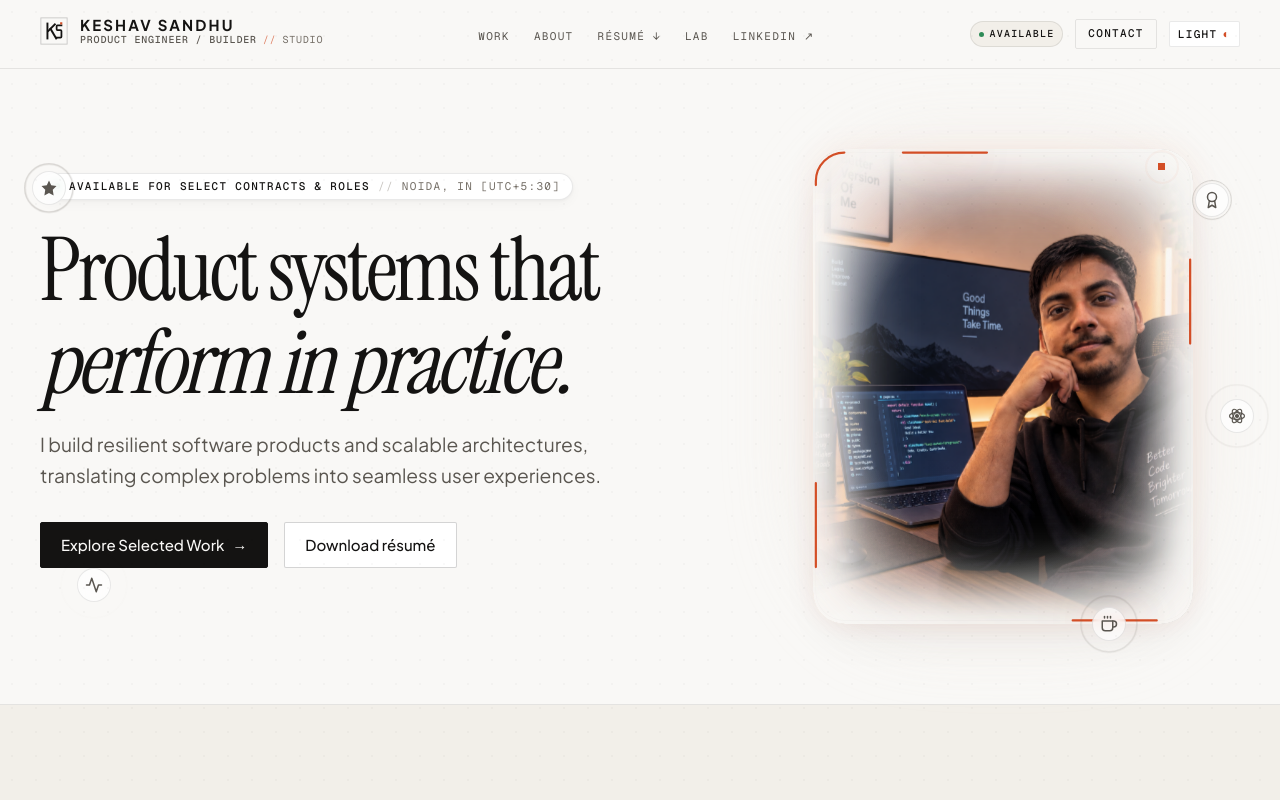
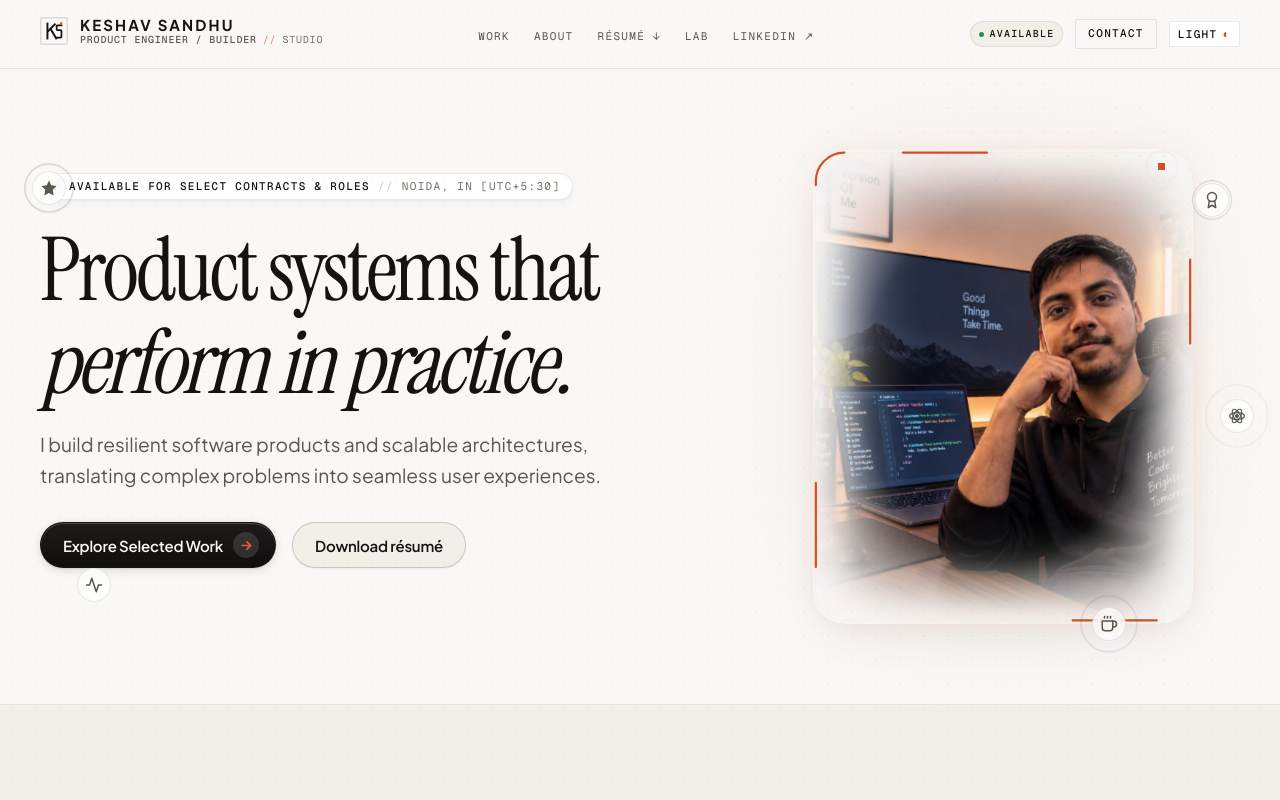
Before and after one commit to keshav-star/keshav-sandhu-portfolio, a Next.js app: page / in a window 1280 px wide. Shown: the top 800 px of the page. Built offline with nearby package versions, Linux system fonts and the light colour scheme; no server answers.

Commit message:
feat: enhance StudioButton component with shimmer effects, animations, and custom icons

```diff
--- a/src/components/ui/StudioButton.module.css
+++ b/src/components/ui/StudioButton.module.css
@@ -1,96 +1,320 @@
 .button {
+  position: relative;
   display: inline-flex;
   align-items: center;
   justify-content: center;
-  gap: var(--space-2);
+  gap: 10px;
   font-family: var(--font-sans);
-  font-weight: 500;
+  font-weight: 550;
   text-decoration: none;
   cursor: pointer;
-  border-radius: var(--radius-xs);
-  transition: background-color var(--duration-fast) var(--ease-mechanical),
-              border-color var(--duration-fast) var(--ease-mechanical),
-              color var(--duration-fast) var(--ease-mechanical),
-              transform var(--duration-fast) var(--ease-mechanical);
+  border-radius: var(--radius-full);
   user-select: none;
   border: 1px solid transparent;
+  white-space: nowrap;
+  overflow: hidden;
+  transition: transform var(--duration-fast) var(--ease-mechanical),
+              box-shadow var(--duration-normal) var(--ease-mechanical),
+              border-color var(--duration-fast) var(--ease-mechanical),
+              background var(--duration-fast) var(--ease-mechanical),
+              color var(--duration-fast) var(--ease-mechanical);
+  -webkit-font-smoothing: antialiased;
 }
 
 .button:active {
-  transform: scale(0.985);
+  transform: translateY(1px) scale(0.985);
 }
 
-.arrow {
-  display: inline-block;
-  font-family: var(--font-mono);
-  font-weight: 400;
-  transition: transform var(--duration-fast) var(--ease-mechanical);
+.button:focus-visible {
+  outline: none;
+  box-shadow: 0 0 0 2px var(--bg-canvas), 0 0 0 4px var(--color-accent);
 }
 
-.button:hover .arrow {
+/* LABEL */
+.label {
+  position: relative;
+  z-index: 2;
+  display: inline-block;
+  line-height: 1;
+}
+
+/* SHIMMER SPECULAR SHEEN */
+.shimmerEffect {
+  position: absolute;
+  inset: 0;
+  border-radius: inherit;
+  overflow: hidden;
+  pointer-events: none;
+  z-index: 1;
+}
+
+.shimmerEffect::after {
+  content: "";
+  position: absolute;
+  top: -50%;
+  left: -80%;
+  width: 50%;
+  height: 200%;
+  background: linear-gradient(
+    90deg,
+    transparent 0%,
+    rgba(255, 255, 255, 0.5) 50%,
+    transparent 100%
+  );
+  transform: rotate(25deg);
+  opacity: 0;
+  transition: transform 0.8s var(--ease-mechanical), opacity 0.4s ease;
+}
+
+.button:hover .shimmerEffect::after {
+  opacity: 1;
+  transform: translateX(480%) rotate(25deg);
+}
+
+/* ARROW & ICON DISC */
+.arrowDisc {
+  display: inline-flex;
+  align-items: center;
+  justify-content: center;
+  width: 26px;
+  height: 26px;
+  border-radius: var(--radius-full);
+  position: relative;
+  z-index: 2;
+  flex-shrink: 0;
+  transition: transform 220ms var(--ease-mechanical),
+              background-color 220ms var(--ease-mechanical),
+              color 220ms var(--ease-mechanical),
+              box-shadow 220ms var(--ease-mechanical);
+}
+
+.arrowSvg {
+  display: block;
+  transition: transform 220ms var(--ease-mechanical);
+}
+
+.button:hover .arrowDisc {
   transform: translateX(3px);
+}
+
+.button:hover .arrowSvg {
+  transform: translateX(1px);
+}
+
+/* INDICATOR DOT */
+.indicatorDot {
+  position: relative;
+  display: inline-flex;
+  align-items: center;
+  justify-content: center;
+  width: 8px;
+  height: 8px;
+  margin-right: -2px;
+  z-index: 2;
+}
+
+.indicatorDot::before {
+  content: "";
+  width: 6px;
+  height: 6px;
+  border-radius: 50%;
+  background-color: var(--color-accent);
+}
+
+.indicatorPulse {
+  position: absolute;
+  width: 100%;
+  height: 100%;
+  border-radius: 50%;
+  background-color: var(--color-accent);
+  opacity: 0.6;
+  animation: indicatorPing 2s cubic-bezier(0, 0, 0.2, 1) infinite;
+}
+
+@keyframes indicatorPing {
+  0% {
+    transform: scale(1);
+    opacity: 0.8;
+  }
+  75%, 100% {
+    transform: scale(2.4);
+    opacity: 0;
+  }
 }
 
 /* SIZES */
 .sm {
-  padding: 6px 12px;
+  padding: 6px 14px 6px 16px;
   font-size: var(--type-body-sm-size);
+  height: 36px;
+}
+
+.sm.noIcon {
+  padding: 6px 16px;
 }
 
 .md {
-  padding: 10px 20px;
+  padding: 10px 16px 10px 22px;
   font-size: var(--type-body-reg-size);
+  height: 46px;
+  letter-spacing: -0.015em;
+}
+
+.md.noIcon {
+  padding: 10px 22px;
 }
 
 .lg {
+  padding: 14px 22px 14px 28px;
+  font-size: var(--type-body-lg-size);
+  height: 52px;
+}
+
+.lg.noIcon {
   padding: 14px 28px;
-  font-size: var(--type-body-lg-size);
 }
 
 /* VARIANTS */
 
-/* Primary: Solid Deep Umber Charcoal with White Text */
+/* 1. PRIMARY: Tactile Pearl / Ivory in Dark Mode, Deep Obsidian in Light Mode */
+/* Default (Light Theme Tokens) */
 .primary {
-  background-color: var(--text-primary);
-  color: var(--bg-canvas);
-  border-color: var(--text-primary);
+  background: linear-gradient(180deg, #1C1B19 0%, #100F0E 100%);
+  color: #F9F8F6;
+  border-color: rgba(20, 19, 18, 0.85);
+  box-shadow: inset 0 1px 0 rgba(255, 255, 255, 0.22),
+              0 2px 8px rgba(20, 19, 18, 0.14),
+              0 1px 2px rgba(20, 19, 18, 0.08);
+}
+
+.primary .arrowDisc {
+  background-color: rgba(255, 255, 255, 0.12);
+  color: #E35E34;
 }
 
 .primary:hover {
-  background-color: var(--color-ink-secondary-light);
-  border-color: var(--color-ink-secondary-light);
+  transform: translateY(-2px);
+  border-color: rgba(20, 19, 18, 0.95);
+  box-shadow: inset 0 1px 0 rgba(255, 255, 255, 0.32),
+              0 0 0 1px rgba(211, 78, 38, 0.35),
+              0 12px 30px -4px rgba(211, 78, 38, 0.38),
+              0 4px 12px rgba(20, 19, 18, 0.16);
+}
+
+.primary:hover .arrowDisc {
+  background-color: var(--color-accent);
+  color: #FFFFFF;
+  box-shadow: 0 2px 10px rgba(211, 78, 38, 0.5);
+}
+
+/* Dark Theme Overrides for Primary */
+[data-theme="dark"] .primary {
+  background: linear-gradient(180deg, #FFFFFF 0%, #EDE9E1 100%);
+  color: #131211;
+  border-color: rgba(255, 255, 255, 0.95);
+  box-shadow: inset 0 1px 0 #FFFFFF,
+              inset 0 -1px 1px rgba(0, 0, 0, 0.08),
+              0 2px 8px rgba(0, 0, 0, 0.28),
+              0 1px 2px rgba(0, 0, 0, 0.14);
+}
+
+[data-theme="dark"] .primary .shimmerEffect::after {
+  background: linear-gradient(
+    90deg,
+    transparent 0%,
+    rgba(255, 255, 255, 0.85) 50%,
+    transparent 100%
+  );
+}
+
+[data-theme="dark"] .primary .arrowDisc {
+  background-color: rgba(211, 78, 38, 0.09);
+  color: var(--color-accent);
 }
 
 [data-theme="dark"] .primary:hover {
-  background-color: var(--color-ink-secondary-dark);
-  border-color: var(--color-ink-secondary-dark);
+  transform: translateY(-2px);
+  background: linear-gradient(180deg, #FFFFFF 0%, #F5F3EF 100%);
+  border-color: #FFFFFF;
+  box-shadow: inset 0 1px 0 #FFFFFF,
+              0 0 0 1px rgba(211, 78, 38, 0.4),
+              0 12px 32px -4px rgba(211, 78, 38, 0.45),
+              0 4px 12px rgba(0, 0, 0, 0.35);
 }
 
-/* Secondary: Outline with hairline border */
+[data-theme="dark"] .primary:hover .arrowDisc {
+  background-color: var(--color-accent);
+  color: #FFFFFF;
+  box-shadow: 0 2px 10px rgba(211, 78, 38, 0.5);
+}
+
+/* 2. SECONDARY: Glass & Architectural hairline */
 .secondary {
-  background-color: var(--bg-surface);
+  background-color: var(--color-canvas-subtle-light);
   color: var(--text-primary);
-  border-color: var(--border-medium);
+  border-color: var(--border-medium-light);
+  box-shadow: 0 1px 2px rgba(20, 19, 18, 0.04);
+}
+
+.secondary .arrowDisc {
+  background-color: rgba(20, 19, 18, 0.06);
+  color: var(--text-primary);
 }
 
 .secondary:hover {
-  border-color: var(--text-primary);
-  background-color: var(--bg-surface-elevated);
+  background-color: #FFFFFF;
+  border-color: rgba(20, 19, 18, 0.3);
+  color: var(--text-primary);
+  transform: translateY(-2px);
+  box-shadow: 0 4px 16px rgba(20, 19, 18, 0.08);
 }
 
-/* Ghost: Minimal */
+.secondary:hover .arrowDisc {
+  background-color: rgba(20, 19, 18, 0.1);
+  color: var(--text-primary);
+}
+
+[data-theme="dark"] .secondary {
+  background-color: rgba(255, 255, 255, 0.04);
+  backdrop-filter: blur(8px);
+  -webkit-backdrop-filter: blur(8px);
+  color: var(--color-ink-primary-dark);
+  border-color: rgba(255, 255, 255, 0.12);
+  box-shadow: 0 1px 3px rgba(0, 0, 0, 0.2);
+}
+
+[data-theme="dark"] .secondary .arrowDisc {
+  background-color: rgba(255, 255, 255, 0.08);
+  color: var(--color-ink-primary-dark);
+}
+
+[data-theme="dark"] .secondary:hover {
+  background-color: rgba(255, 255, 255, 0.08);
+  border-color: rgba(255, 255, 255, 0.28);
+  color: #FFFFFF;
+  transform: translateY(-2px);
+  box-shadow: 0 8px 24px rgba(0, 0, 0, 0.35);
+}
+
+[data-theme="dark"] .secondary:hover .arrowDisc {
+  background-color: rgba(255, 255, 255, 0.14);
+  color: #FFFFFF;
+}
+
+/* 3. GHOST: Minimal text button */
 .ghost {
   background-color: transparent;
   color: var(--text-secondary);
   border-color: transparent;
+  border-radius: var(--radius-sm);
 }
 
 .ghost:hover {
   color: var(--text-primary);
-  background-color: var(--color-canvas-subtle-light);
+  background-color: var(--bg-canvas-subtle);
 }
 
-/* Bracket: Engineering Monospace Bracket control */
+/* 4. BRACKET: Engineering Monospace bracket */
 .bracket {
   font-family: var(--font-mono);
   font-size: var(--type-mono-sm-size);
@@ -99,7 +323,9 @@
   background-color: transparent;
   color: var(--text-secondary);
   border-color: transparent;
+  border-radius: var(--radius-xs);
   padding: 4px 8px;
+  overflow: visible;
 }
 
 .bracket::before {
--- a/src/components/ui/StudioButton.tsx
+++ b/src/components/ui/StudioButton.tsx
@@ -5,6 +5,9 @@ interface StudioButtonProps extends React.ButtonHTMLAttributes<HTMLButtonElement
   variant?: "primary" | "secondary" | "ghost" | "bracket";
   size?: "sm" | "md" | "lg";
   arrow?: boolean;
+  shimmer?: boolean;
+  indicator?: boolean;
+  icon?: React.ReactNode;
   href?: string;
   external?: boolean;
   children: React.ReactNode;
@@ -15,24 +18,55 @@ export function StudioButton({
   variant = "primary",
   size = "md",
   arrow = true,
+  shimmer = true,
+  indicator = false,
+  icon,
   href,
   external = false,
   children,
   className = "",
   ...props
 }: StudioButtonProps) {
+  const hasShimmer = shimmer && (variant === "primary" || variant === "secondary");
+
   const content = (
     <>
+      {hasShimmer && <span className={styles.shimmerEffect} aria-hidden="true" />}
+      {indicator && (
+        <span className={styles.indicatorDot} aria-hidden="true">
+          <span className={styles.indicatorPulse} />
+        </span>
+      )}
       <span className={styles.label}>{children}</span>
-      {arrow && (
-        <span className={styles.arrow} aria-hidden="true">
-          →
+      {(icon || arrow) && variant !== "bracket" && (
+        <span className={styles.arrowDisc} aria-hidden="true">
+          {icon ? (
+            icon
+          ) : (
+            <svg
+              className={styles.arrowSvg}
+              width="13"
+              height="13"
+              viewBox="0 0 14 14"
+              fill="none"
+              xmlns="http://www.w3.org/2000/svg"
+            >
+              <path
+                d="M2.5 7H11.5M11.5 7L7.5 3M11.5 7L7.5 11"
+                stroke="currentColor"
+                strokeWidth="1.8"
+                strokeLinecap="round"
+                strokeLinejoin="round"
+              />
+            </svg>
+          )}
         </span>
       )}
     </>
   );
 
-  const classes = `${styles.button} ${styles[variant]} ${styles[size]} ${className}`;
+  const hasIconDisc = (Boolean(icon) || arrow) && variant !== "bracket";
+  const classes = `${styles.button} ${styles[variant]} ${styles[size]} ${!hasIconDisc ? styles.noIcon : ""} ${className}`;
 
   if (href) {
     return (
```
